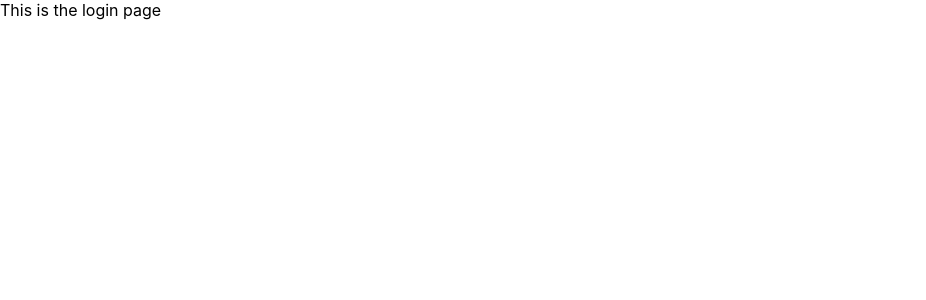
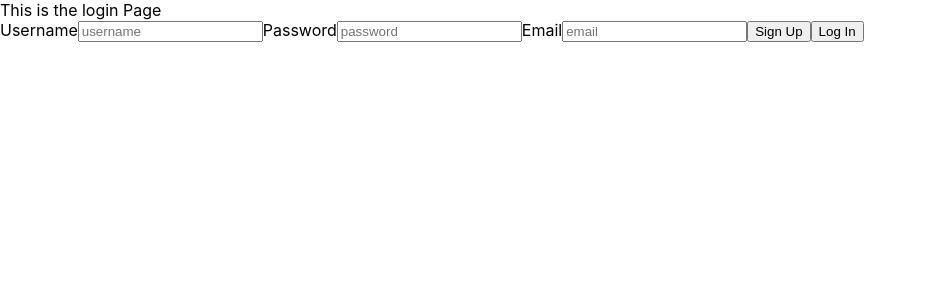
Before and after one commit to Rloui/final_project_client, a React (Create React App) app in the folder trava/: page / in a window 1280 px wide. Shown: the top 300 px of the page, without its empty margins (0-926 px from the left). Built offline with nearby package versions, Linux system fonts and the light colour scheme.

Commit message:
login form updates with state

```diff
--- a/trava/src/App.js
+++ b/trava/src/App.js
@@ -2,6 +2,22 @@ import React from 'react'
 import Login from './components/Login'
 
 class App extends React.Component {
+  constructor(props) {
+    super(props)
+    this.state = {
+      // username: '',
+      // password: '',
+      // email: ''
+    }
+    this.handleChange = this.handleChange.bind(this)
+  }
+
+  handleChange(e) {
+    console.log(e.target.value)
+    this.setState({username: e.target.username})
+  }
+
+
   render() {
     return (
     <div className='container'>
--- a/trava/src/components/Login.jsx
+++ b/trava/src/components/Login.jsx
@@ -1,10 +1,40 @@
 import React, { Component } from 'react'
 
 export default class Login extends Component {
+    constructor(props) {
+        super(props)
+        this.state = {
+            username: '',
+            password: '',
+            email: '',
+        }
+        this.handleChange = this.handleChange.bind(this)
+    }
+
+    handleChange(e) {
+        this.setState({[e.target.id] : e.target.value})
+    }
+
+    handleSubmit(e) {
+        e.preventDefault()
+        console.log('you prevented the default')
+    }
+
     render() {
         return (
             <div>
-                This is the login page
+                This is the login Page
+                <form onSubmit={this.handleSubmit}>
+                    <label htmlFor='username'>Username</label>
+                    <input type="text" placeholder='username' value={this.state.username} onChange={this.handleChange} id='username'/>
+                    <label htmlFor='password'>Password</label>
+                    <input type="text" placeholder='password' value={this.state.password} onChange={this.handleChange} id='password'/>
+                    <label htmlFor='email'>Email</label>
+                    <input type="text" placeholder='email' value={this.state.email} onChange={this.handleChange} id='email'/>
+
+                    <button type='submit'>Sign Up</button>
+                    <button type='submit'>Log In</button>
+                </form>
             </div>
         )
     }
```
